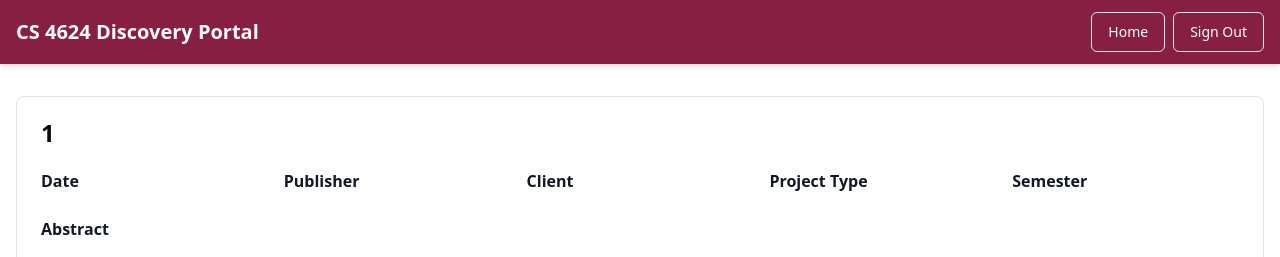
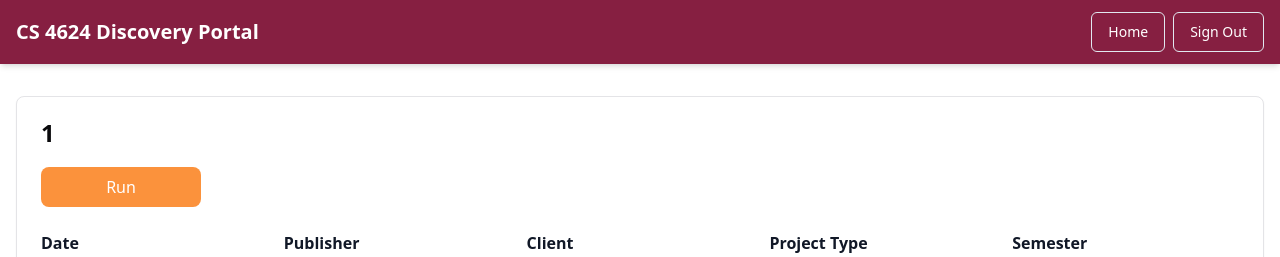
Before and after one commit to tyymr23/DiscoveryPortal, a React (Create React App) app in the folder frontend/: page /collections/1 in a window 1280 px wide. Shown: the top 257 px of the page. Built offline with nearby package versions, Linux system fonts and the light colour scheme; no server answers.

Commit message:
added run button component

```diff
--- a/frontend/src/components/CollectionDetails.js
+++ b/frontend/src/components/CollectionDetails.js
@@ -6,6 +6,7 @@ import axios from "axios";
 import { Card, CardHeader, CardTitle, CardContent } from "./Card";
 import { Button } from "./Button";
 import EditProject from "./EditProject";
+import RunButton from "./RunButton";
 
 const CollectionDetails = () => {
   const [formData, setFormData] = useState({
@@ -211,6 +212,7 @@ const CollectionDetails = () => {
           <Card>
             <CardHeader>
               <CardTitle>{collectionName}</CardTitle>
+              <RunButton />
             </CardHeader>
             <CardContent>
               <div className="space-y-6">
--- /dev/null
+++ b/frontend/src/components/RunButton.js
@@ -0,0 +1,48 @@
+import React, { useState } from 'react'
+
+const RunButton = () => {
+    const [projectUrl, setProjectUrl] = useState("")
+    const [loading, setLoading] = useState(false)
+
+    const handleClick = async () => {
+        setLoading(true)
+        // we will replace this with API call later
+        await new Promise((resolve) => setTimeout(resolve, 3000))
+        const url = "https://www.google.com/"
+        setProjectUrl(url)
+        setLoading(false)
+    }
+
+    return (
+        <div className='flex flex-row items-center gap-4 pt-4'>
+            <button
+                className={`w-40 py-2 rounded-lg transition duration-300 ${
+                    loading || projectUrl
+                    ? "bg-gray-400 cursor-not-allowed"
+                    : "bg-orange-400 text-white hover:bg-orange-500"
+                }`}
+                onClick={handleClick}
+                disabled={loading || projectUrl}
+            >
+                {loading ? "Loading..." : "Run"}
+            </button>
+
+            {projectUrl && (
+                <p className='text-lg'>
+                    Project URL:{" "}
+                    <a
+                        href={projectUrl}
+                        target='_blank'
+                        rel='noopener noreferrer'
+                        className='text-orange-400 font-semibold hover:underline'
+                    >
+                        {projectUrl}
+                    </a>
+                </p>
+            )}
+        </div>
+    )
+
+}
+
+export default RunButton;
```
